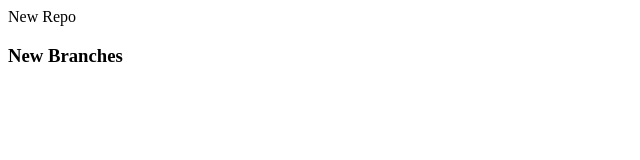
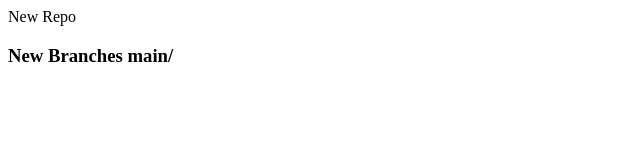
Before and after one commit to shubhamborate25/LocalRepo, a plain HTML site: page index.html in a window 1280 px wide. Shown: the full height of the page, 0-640 px from the left. Drawn offline with Linux system fonts and the light colour scheme.

Commit message:
new main

```diff
--- a/index.html
+++ b/index.html
@@ -1,2 +1,2 @@
 <p>New Repo</p>
-<h3>New Branches</h3>
+<h3>New Branches main/</h3>
```
